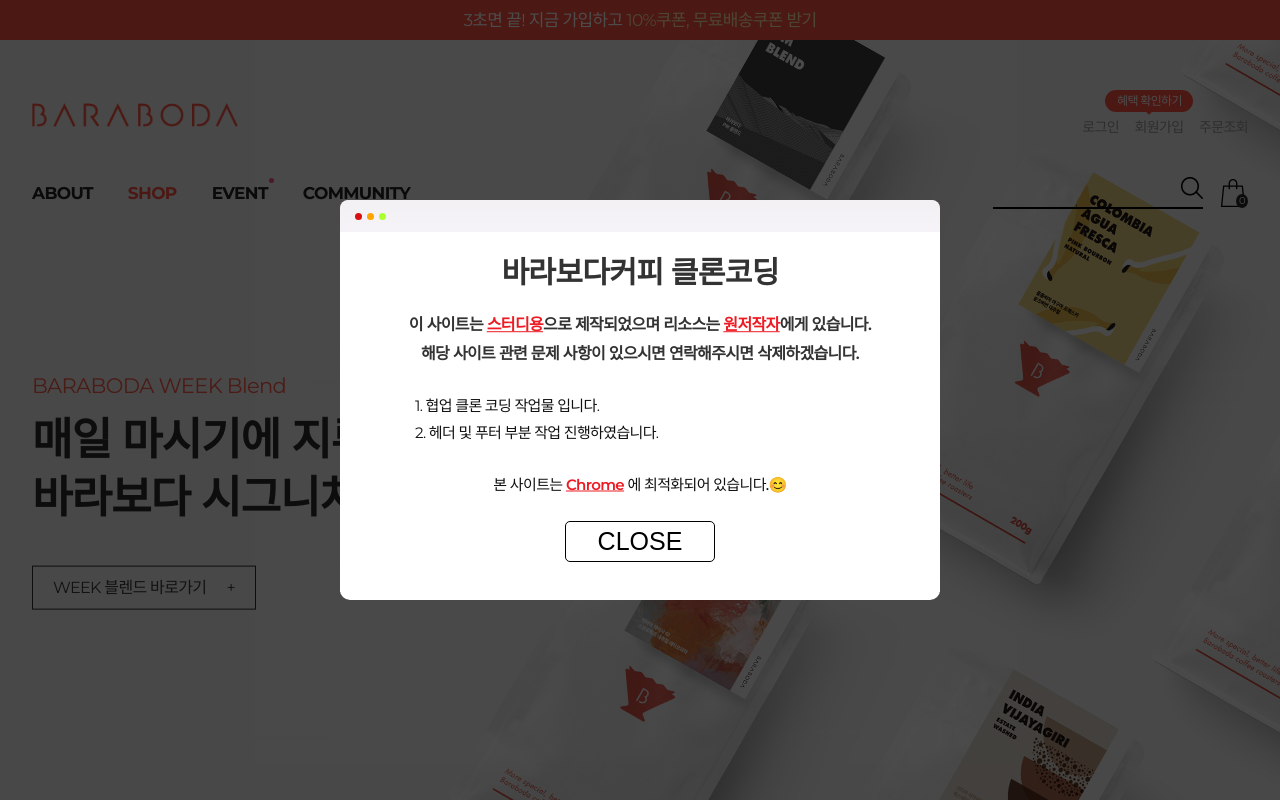
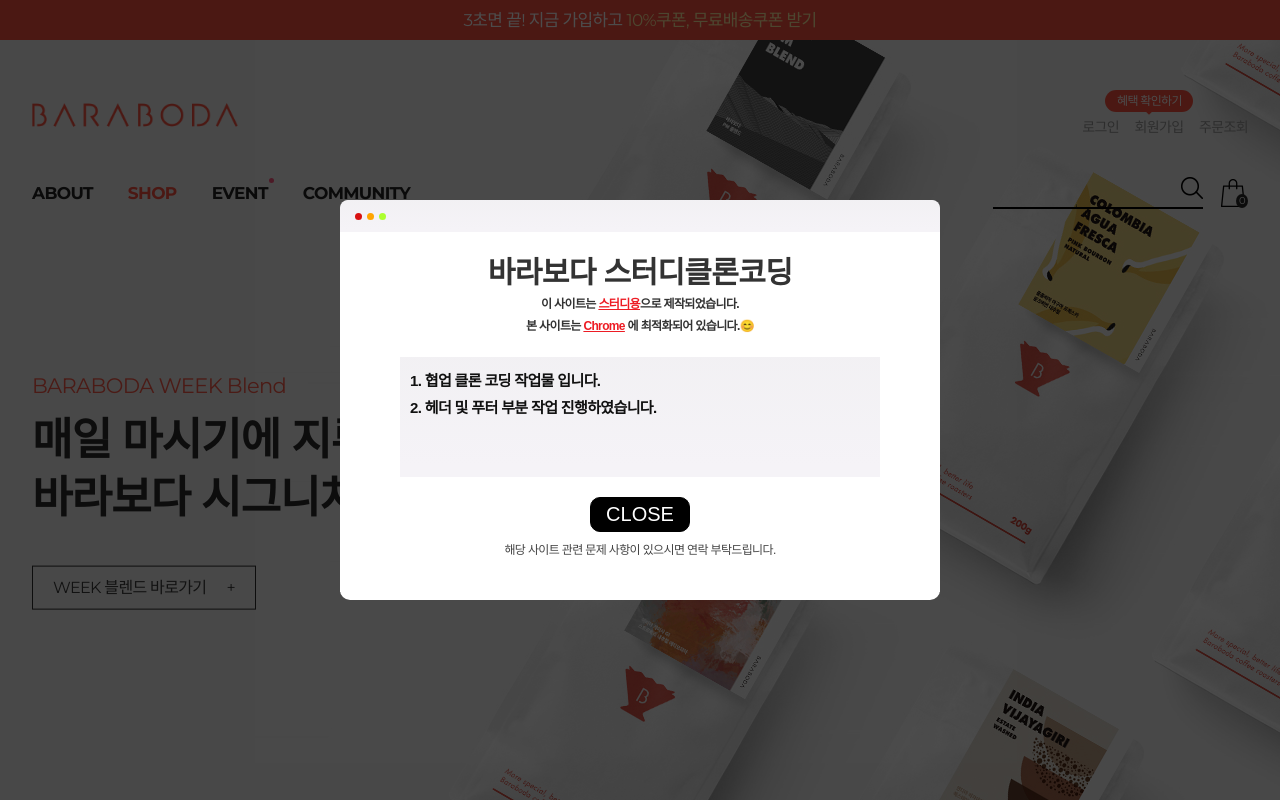
Before and after one commit to seaho5599/baraboda-collaboration, a plain HTML site: page index.html in a window 1280 px wide. Shown: the top 800 px of the page. Drawn offline with nearby package versions, Linux system fonts and the light colour scheme.

Commit message:
바라보다완료

```diff
--- a/css/style.css
+++ b/css/style.css
@@ -81,6 +81,7 @@ body {
   height: 400px;
   background-color: #fff;
   border-radius: 10px;
+  font-family: "Poppins", sans-serif;
 }
 
 .modal-up {
@@ -130,57 +131,48 @@ body {
 }
 
 .modal-main h1 {
-  position: absolute;
-  left: 0;
-  top: 0;
+  position: relative;
   display: block;
   width: 100%;
   font-size: 30px;
   font-weight: 600;
   text-align: center;
   color: #333;
-  padding: 20px 0;
+  padding-top: 20px;
 }
 
 .modal-desc {
-  position: absolute;
-  left: 50%;
-  top: 30%;
+  position: relative;
   display: block;
   width: 100%;
-  transform: translate(-50%, -50%);
   text-align: center;
-  font-size: 16px;
+  font-size: 12px;
   font-weight: 600;
   color: #333;
   line-height: 1.8;
 }
-
+.modal-chrome {
+  position: relative;
+  display: block;
+  width: 100%;
+  text-align: center;
+  font-size: 12px;
+  font-weight: 600;
+  color: #333;
+  line-height: 1.8;
+}
 .modal-study {
-  position: absolute;
-  left: 50%;
-  top: 52%;
-  display: block;
-  width: 75%;
-  margin: 0 auto;
-  transform: translate(-50%, -50%);
+  position: relative;
+  display: block;
+  width: 80%;
+  padding: 10px;
+  height: 120px;
+  background: linear-gradient(360deg, #f5f3f7 10%, #e9e9e9 360%);
+  margin: 20px auto;
   text-align: left;
   font-size: 15px;
   font-weight: 400;
-  color: #111;
-  line-height: 1.8;
-}
-
-.modal-chrome {
-  position: absolute;
-  left: 50%;
-  top: 70%;
-  display: block;
-  width: 100%;
-  transform: translate(-50%, -50%);
-  text-align: center;
-  font-size: 15px;
-  font-weight: 500;
+  font-weight: 700;
   color: #111;
   line-height: 1.8;
 }
@@ -205,19 +197,17 @@ body {
 }
 
 .modal-close {
-  position: absolute;
-  left: 50%;
-  bottom: 30px;
-  transform: translateX(-50%);
-  display: block;
-  width: 150px;
+  position: relative;
+  display: block;
+  width: 100px;
+  margin: 10px auto;
   padding: 5px 10px;
   border: 1px solid #000;
   cursor: pointer;
-  font-size: 25px;
-  background: transparent;
-  color: #000;
-  border-radius: 5px;
+  font-size: 20px;
+  background: #000;
+  color: #fff;
+  border-radius: 10px;
   transition: all 0.5s;
 }
 
@@ -226,16 +216,9 @@ body {
   box-shadow: 0 0 5px 0 rgba(0, 0, 0, 0.3);
 }
 
-.modal-warning {
-  position: absolute;
-  left: 50%;
-  top: 50%;
-  transform: translate(-50%, -50%);
-  width: 200px;
-  height: 200px;
-  color: red;
-  opacity: 0.3;
-  z-index: -9;
+.warning {
+  font-size: 12px;
+  text-align: center;
 }
 /* 팝업 영역 */
 .pop-up {
--- a/index.html
+++ b/index.html
@@ -73,7 +73,7 @@
 </head>
 
 <body>
-  <!-- 모달창 -->
+<!-- 모달창 -->
     <div class="modal-wrap">
       <div class="modal-main">
         <div class="modal-up">
@@ -82,26 +82,28 @@
           <span class="btn3"></span>
         </div>
         <div class="modal-bottom">
-          <h1>바라보다커피 클론코딩</h1>
+          <h1>바라보다 스터디클론코딩</h1>
           <p class="modal-desc">
-            이 사이트는 <span class="checkfont">스터디용</span>으로 제작되었으며
-            리소스는 <span class="checkfont">원저작자</span>에게 있습니다.
-            <br />
-            해당 사이트 관련 문제 사항이 있으시면 연락해주시면 삭제하겠습니다.
+            이 사이트는 <span class="checkfont">스터디용</span>으로
+            제작되었습니다.
           </p>
-
-          <p class="modal-study">
-            1. 협업 클론 코딩 작업물 입니다.<br />
-            2. 헤더 및 푸터 부분 작업 진행하였습니다.
-          </p>
-
           <p class="modal-chrome">
             본 사이트는 <span class="checkfont">Chrome</span> 에 최적화되어
             있습니다.😊
           </p>
+
+          <p class="modal-study">
+    1. 협업 클론 코딩 작업물 입니다.<br />
+            2. 헤더 및 푸터 부분 작업 진행하였습니다.
+          </p>
+
           <button class="modal-close">
+            <!-- <i class="fas fa-times"></i> -->
             CLOSE
           </button>
+          <p class="warning">
+            해당 사이트 관련 문제 사항이 있으시면 연락 부탁드립니다.
+          </p>
         </div>
       </div>
     </div>
```
